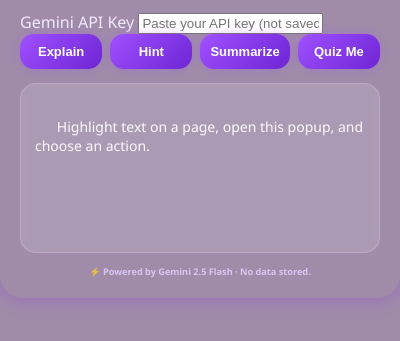
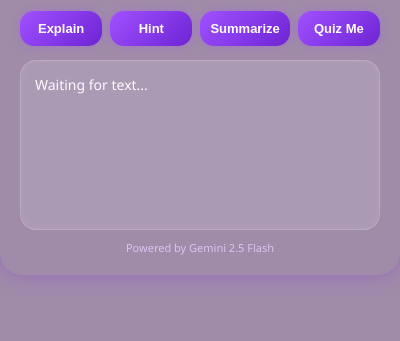
Before and after one commit to NamitaShastri/StudyMate-Lite, a browser extension: page popup.html in a window 400 px wide. Shown: the part 53-394 px from the top of the page. Drawn offline with Linux system fonts and the light colour scheme.

Commit message:
Refactor popup.html structure and content

```diff
--- a/popup.html
+++ b/popup.html
@@ -1,16 +1,15 @@
 <!DOCTYPE html>
-<html lang="en">
+<html>
+
 <head>
-  <meta charset="UTF-8" />
-  <meta name="viewport" content="width=device-width, initial-scale=1.0" />
-  <title>StudyMate (Lite)</title>
-  <link rel="stylesheet" href="popup.css" />
+  <meta charset="UTF-8">
+  <title>StudyMate Lite</title>
+  <link rel="stylesheet" href="popup.css">
 </head>
+
 <body>
-  <div class="container">
+
   <h2>StudyMate (Lite)</h2>
-    <label for="apiKey">Gemini API Key</label>
-    <input id="apiKey" type="password" placeholder="Paste your API key (not saved)" />
 
   <div class="buttons">
     <button id="explainBtn">Explain</button>
@@ -19,15 +18,13 @@
     <button id="quizBtn">Quiz Me</button>
   </div>
 
-    <div id="result" class="result">
-      Highlight text on a page, open this popup, and choose an action.
-    </div>
+  <div id="result" class="result">Waiting for text...</div>
 
   <div class="footer">
-      <small><b>⚡ Powered by Gemini 2.5 Flash · No data stored. </b></small>
-    </div>
+    Powered by Gemini 2.5 Flash
   </div>
 
   <script src="popup.js"></script>
 </body>
+
 </html>
```
Lines whose indentation alone changed are shown as unchanged.
